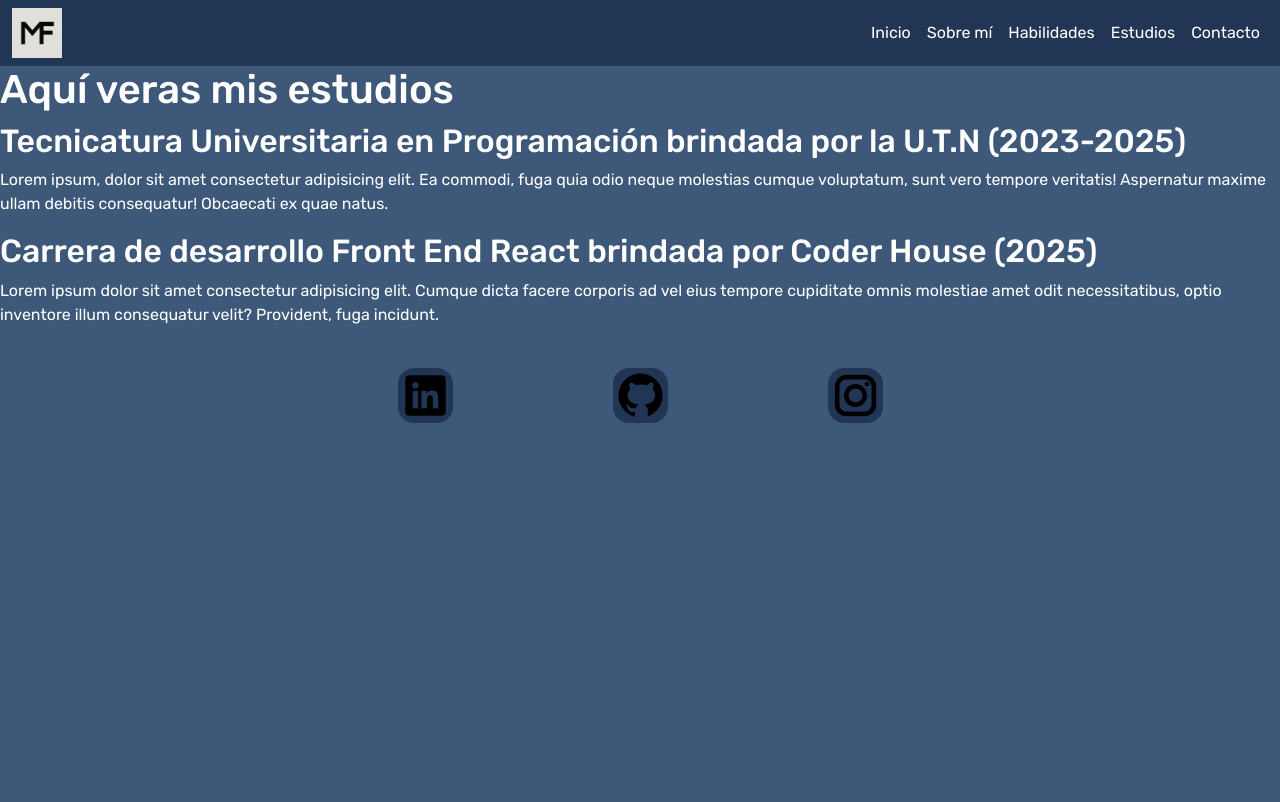
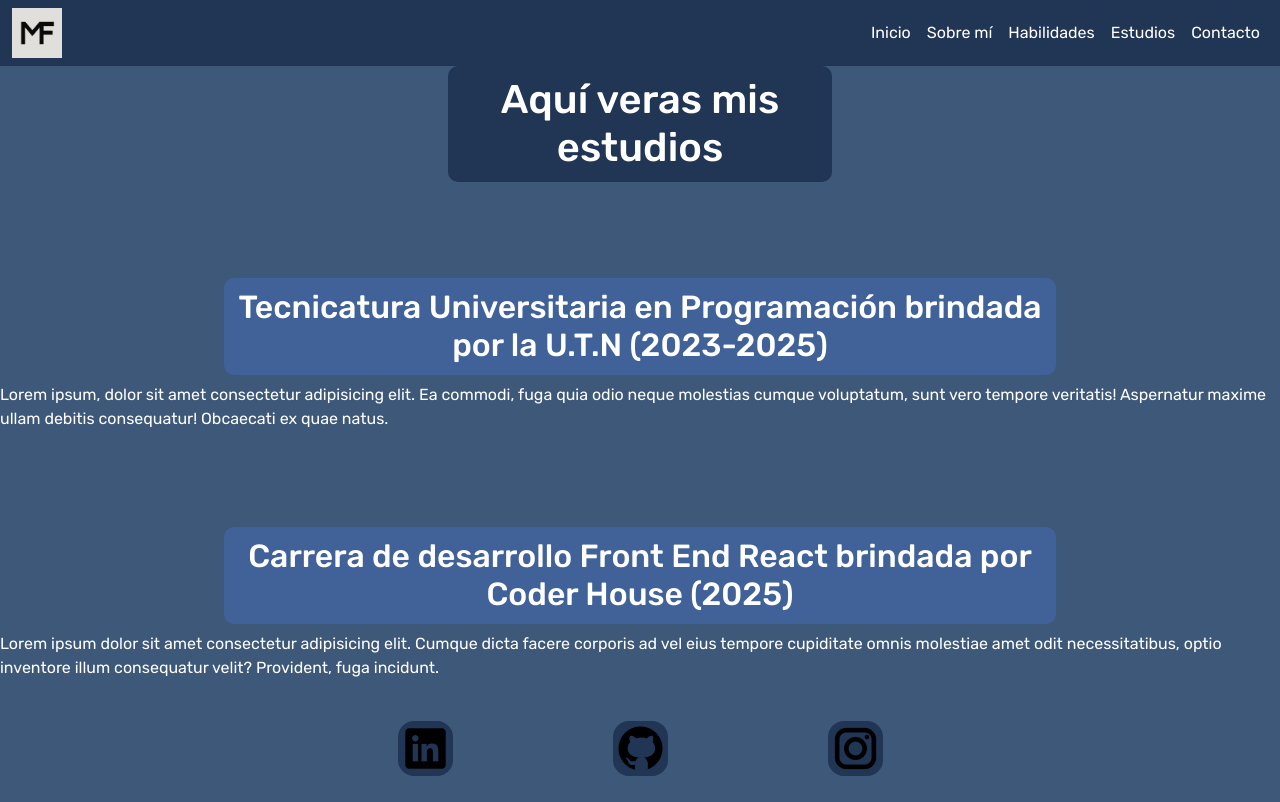
Before and after one commit to matias-05/proyecto-coder, a plain HTML site: page pages/estudios.html in a window 1280 px wide. Drawn offline with nearby package versions, Linux system fonts and the light colour scheme.

```diff
--- a/pages/estudios.html
+++ b/pages/estudios.html
@@ -23,9 +23,9 @@
 <!--BODY-->
 
 <body>
-
+    <div class="grid-contenedor-padre">
         <!--HEADER-->
-
+        <div class="grid-area1">
         <nav class="navbar navbar-expand-lg mi-nav">
             <div class="container-fluid">
             <img src="../media/logo-mati.png" alt="logo-de-mati" class="logo-mati">
@@ -54,17 +54,17 @@
             </div>
         </div>
         </nav>
-
+        </div>
         <!--CIERRE HEADER-->
 
         <!--MAIN-->
 
-        <div class="grid-item-hijo2">
+        <div class="grid-area2">
             <main class="main-estudios">
-                <h1>Aquí veras mis estudios</h1>
-                <h2>Tecnicatura Universitaria en Programación brindada por la U.T.N (2023-2025)</h2>
+                <h1 class="titulo-estudios">Aquí veras mis estudios</h1>
+                <h2 class="subtitulos-estudios">Tecnicatura Universitaria en Programación brindada por la U.T.N (2023-2025)</h2>
                 <p>Lorem ipsum, dolor sit amet consectetur adipisicing elit. Ea commodi, fuga quia odio neque molestias cumque voluptatum, sunt vero tempore veritatis! Aspernatur maxime ullam debitis consequatur! Obcaecati ex quae natus.</p>
-                <h2>Carrera de desarrollo Front End React brindada por Coder House (2025)</h2>
+                <h2 class="subtitulos-estudios">Carrera de desarrollo Front End React brindada por Coder House (2025)</h2>
                 <p>Lorem ipsum dolor sit amet consectetur adipisicing elit. Cumque dicta facere corporis ad vel eius tempore cupiditate omnis molestiae amet odit necessitatibus, optio inventore illum consequatur velit? Provident, fuga incidunt.</p>
             </main>
         </div>
@@ -73,7 +73,7 @@
 
         <!--FOOTER-->
 
-        <div class="grid-item-hijo3">
+        <div class="grid-area3">
             <footer>
                 <div class="marco">
                     <a href="https://www.linkedin.com/in/mat%C3%ADas-fernandez-331656325/" target="_blank"><img src="../media/linkedin.png" alt="linkedin" class="logos"></a>
--- a/styles.css
+++ b/styles.css
@@ -344,10 +344,33 @@
     /*CIERRA HABILIDADES STYLE*/
 
     /*ESTUDIOS STYLE*/
+    .titulo-estudios {
+        background-color: #213555;
+        text-align: center;
+        justify-self: center;
+        width: 30%;
+        border-radius: 10px;
+        padding: 10px;
+    }
+    .subtitulos-estudios {
+        background-color: #406299;
+        width: 65%;
+        margin-top: 6rem;
+        border-radius: 10px;
+        padding: 10px;
+        text-align: center;
+        justify-self: center;
+    }
 
     /*CIERRA ESTUDIOS STYLE*/
 
     /*CONTACTO STYLE*/
+    .div-contacto {
+        width: 50%;
+        text-align: center;
+        justify-self: center;
+        margin: 5rem;
+    }
 
     /*CIERRA CONTACTO STYLE*/
 }
```
Also changed, not shown: pages/contacto.html (+21 -11 lines), pages/habilidades.html (+1 -1 lines), media/c-sharp.svg (added).
